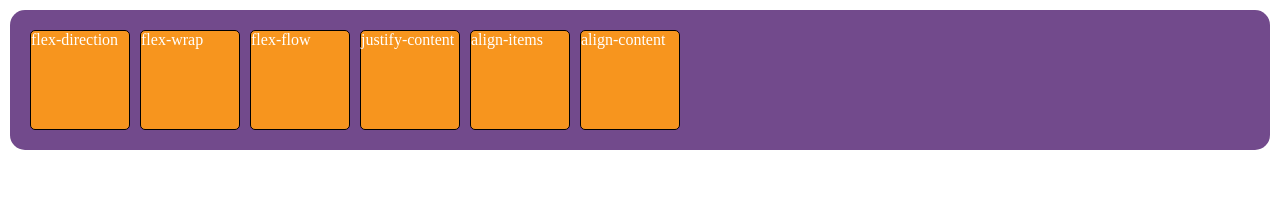
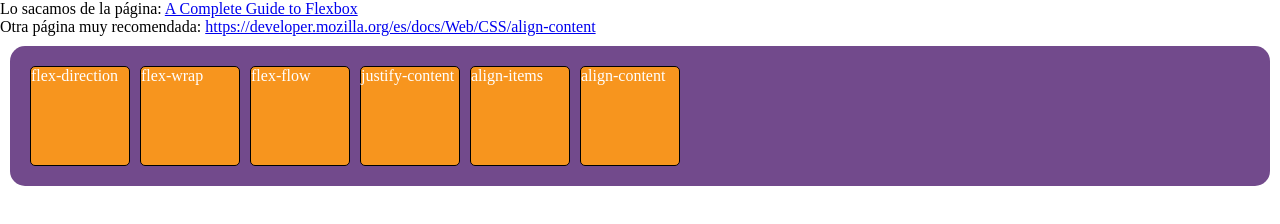
Before and after one commit to Andy-Fernandez/CDefinitivoHTMLyCSS-, a plain HTML site: page PracticaFlexBox/index.html in a window 1280 px wide. Drawn offline with Linux system fonts and the light colour scheme.

```diff
--- a/PracticaFlexBox/CSS/aling-content-style.css
+++ b/PracticaFlexBox/CSS/aling-content-style.css
@@ -45,7 +45,7 @@
     min-height: 200px;
 }
 
-/* Por defecto si usamos flex wrap y flex direction o equivalentemento flex flow los items trataran de ocupar todo el alto del */
+/* Por defecto si usamos flex wrap y flex direction o equivalentemento flex flow los items trataran de ocupar todo el alto del contenedor*/
 .flex-start{
     align-content: flex-start;
 }
--- a/PracticaFlexBox/CSS/style.css
+++ b/PracticaFlexBox/CSS/style.css
@@ -44,7 +44,7 @@
     height: 200px;
 }
 
-a{
+div a{
     text-decoration: none;
     color: white;
 }
--- a/PracticaFlexBox/index.html
+++ b/PracticaFlexBox/index.html
@@ -8,6 +8,13 @@
     <link rel="stylesheet" href="./CSS/style.css">
 </head>
 <body>
+    <p>
+        Lo sacamos de la página:
+        <a href="https://css-tricks.com/snippets/css/a-guide-to-flexbox/#aa-justify-content">A Complete Guide to Flexbox</a>
+    </p>
+    <p>
+        Otra página muy recomendada: <a href="https://developer.mozilla.org/es/docs/Web/CSS/align-content">https://developer.mozilla.org/es/docs/Web/CSS/align-content</a>
+    </p>
     <div class="container">
         <div class="box_1 box">
             <a href="./flex-direction.html">flex-direction</a>
```
